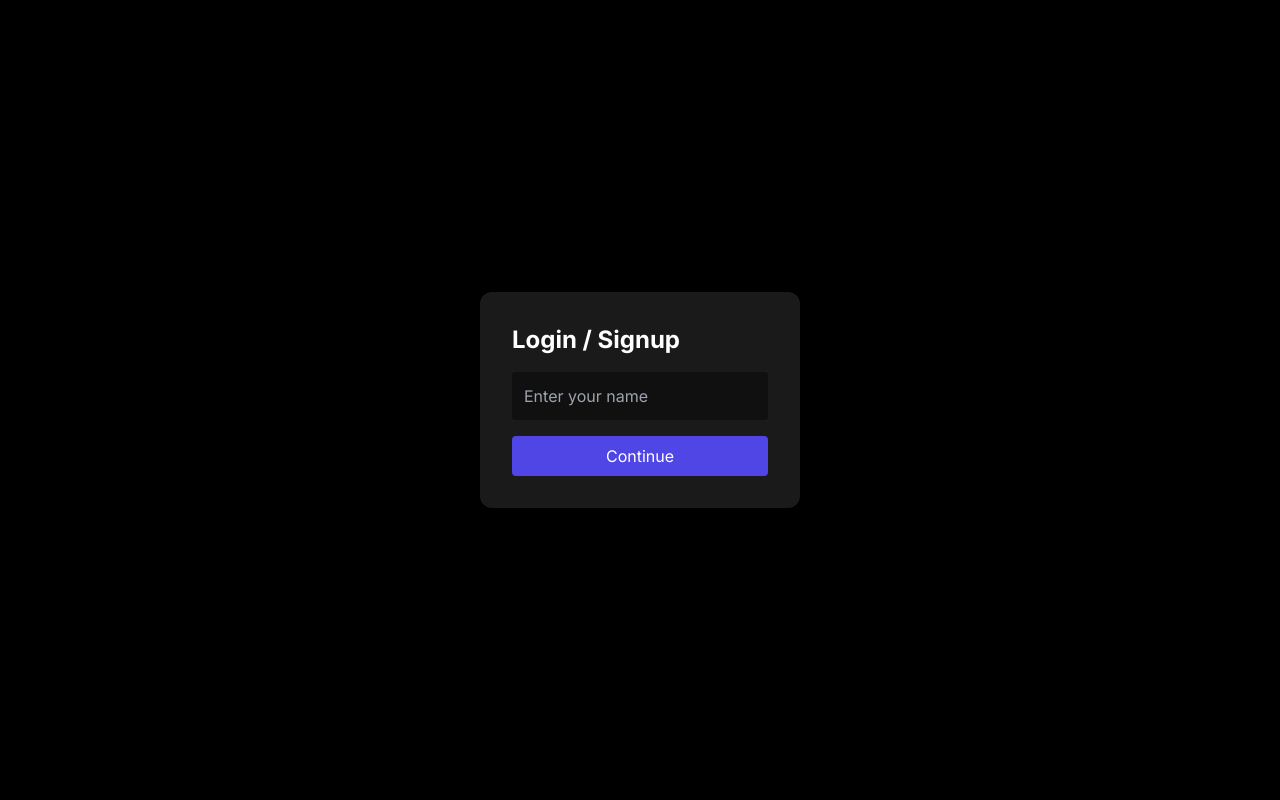
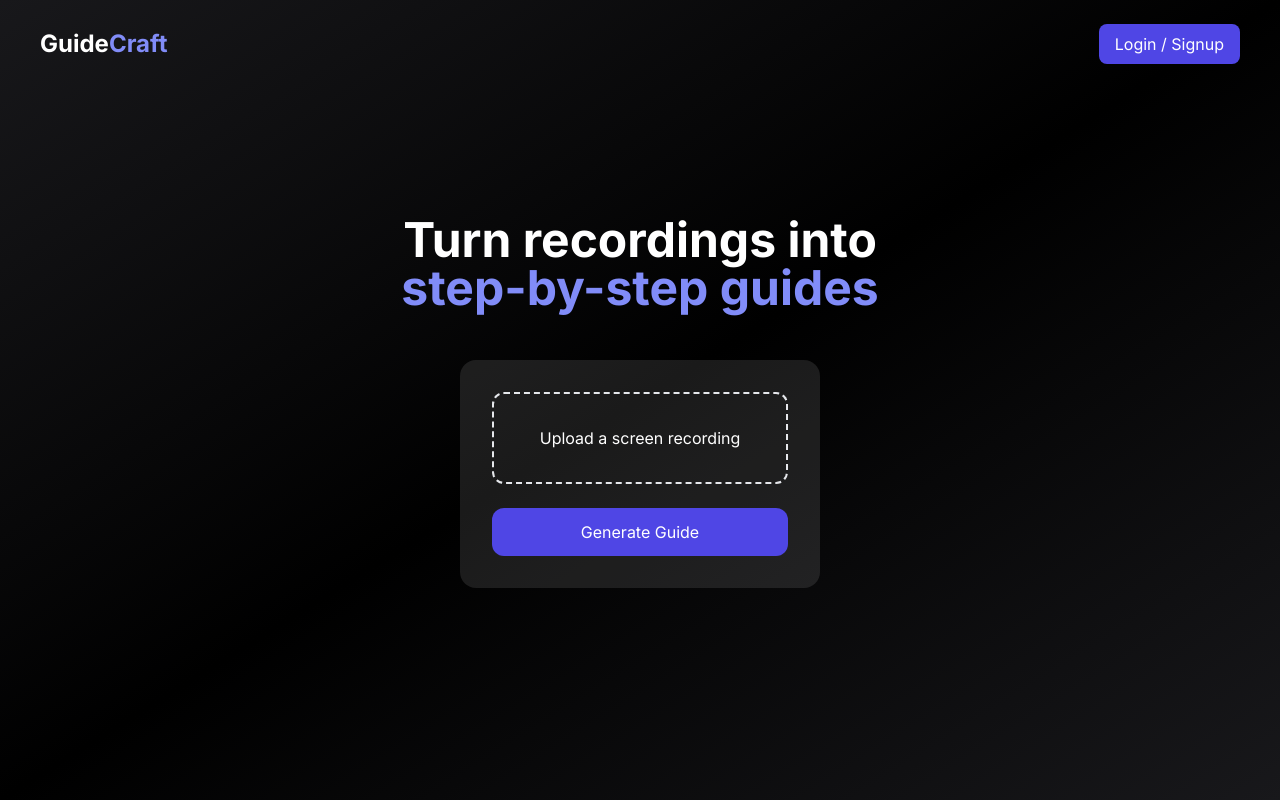
Before and after one commit to yadnik07/guidecraft, a React (Vite) app: page / in a window 1280 px wide. Before the commit this address led to /login. Built offline with nearby package versions, Linux system fonts and the light colour scheme.

Commit message:
final ui with login signup logout

```diff
--- a/src/App.tsx
+++ b/src/App.tsx
@@ -1,119 +1,188 @@
 import { useState } from "react"
-import { Routes, Route, Navigate, useNavigate } from "react-router-dom"
+import { Routes, Route, useNavigate } from "react-router-dom"
 
-/* ---------- SIMPLE AUTH ---------- */
+/* ================= AUTH HELPERS ================= */
 const isLoggedIn = () => localStorage.getItem("auth") === "true"
-const getUser = () => localStorage.getItem("user")
+const getUser = () => localStorage.getItem("currentUser")
 
-/* ---------- PROTECTED ROUTE ---------- */
-import React from "react"
-
-function Protected({ children }: { children: React.ReactNode }) {
-  return isLoggedIn() ? <>{children}</> : <Navigate to="/login" />
-}
-
-
-/* ---------- LOGIN / SIGNUP PAGE ---------- */
+/* ================= LOGIN ================= */
 function Login() {
-  const [name, setName] = useState("")
   const navigate = useNavigate()
+  const [email, setEmail] = useState("")
+  const [password, setPassword] = useState("")
 
   const handleLogin = () => {
-    if (!name.trim()) return
+    if (!email || !password) return
     localStorage.setItem("auth", "true")
-    localStorage.setItem("user", name)
+    localStorage.setItem("currentUser", email)
     navigate("/")
   }
 
   return (
-    <div className="min-h-screen bg-black flex items-center justify-center text-white">
-      <div className="bg-white/10 p-8 rounded-xl w-80">
-        <h1 className="text-2xl font-bold mb-4">Login / Signup</h1>
+    <div className="min-h-screen bg-zinc-950 flex items-center justify-center text-white">
+      <div className="w-full max-w-sm bg-white/5 p-8 rounded-2xl border border-white/10">
+        <h1 className="text-3xl font-bold mb-6 text-center">Login</h1>
 
         <input
-          className="w-full p-3 mb-4 bg-black/40 rounded"
-          placeholder="Enter your name"
-          value={name}
-          onChange={(e) => setName(e.target.value)}
+          type="email"
+          placeholder="Email"
+          className="w-full mb-4 p-3 rounded bg-black/40 border border-white/10"
+          onChange={(e) => setEmail(e.target.value)}
+        />
+
+        <input
+          type="password"
+          placeholder="Password"
+          className="w-full mb-6 p-3 rounded bg-black/40 border border-white/10"
+          onChange={(e) => setPassword(e.target.value)}
         />
 
         <button
           onClick={handleLogin}
-          className="w-full bg-indigo-600 py-2 rounded"
+          className="w-full py-3 bg-indigo-600 rounded-xl font-semibold"
         >
-          Continue
+          Login
+        </button>
+
+        <p
+          onClick={() => navigate("/signup")}
+          className="mt-4 text-sm text-center text-indigo-400 cursor-pointer"
+        >
+          New user? Create account
+        </p>
+      </div>
+    </div>
+  )
+}
+
+/* ================= SIGNUP ================= */
+function Signup() {
+  const navigate = useNavigate()
+  const [email, setEmail] = useState("")
+  const [password, setPassword] = useState("")
+
+  const handleSignup = () => {
+    if (!email || !password) return
+    localStorage.setItem("auth", "true")
+    localStorage.setItem("currentUser", email)
+    navigate("/")
+  }
+
+  return (
+    <div className="min-h-screen bg-zinc-950 flex items-center justify-center text-white">
+      <div className="w-full max-w-sm bg-white/5 p-8 rounded-2xl border border-white/10">
+        <h1 className="text-3xl font-bold mb-6 text-center">Sign Up</h1>
+
+        <input
+          type="email"
+          placeholder="Email"
+          className="w-full mb-4 p-3 rounded bg-black/40 border border-white/10"
+          onChange={(e) => setEmail(e.target.value)}
+        />
+
+        <input
+          type="password"
+          placeholder="Password"
+          className="w-full mb-6 p-3 rounded bg-black/40 border border-white/10"
+          onChange={(e) => setPassword(e.target.value)}
+        />
+
+        <button
+          onClick={handleSignup}
+          className="w-full py-3 bg-indigo-600 rounded-xl font-semibold"
+        >
+          Create Account
         </button>
       </div>
     </div>
   )
 }
 
-/* ---------- HOME ---------- */
+/* ================= HOME (MAIN UI SAME AS ORIGINAL) ================= */
 function Home() {
   const navigate = useNavigate()
-  const [file, setFile] = useState<File | null>(null)
+  const [fileName, setFileName] = useState<string | null>(null)
   const [loading, setLoading] = useState(false)
+
   const user = getUser()
 
   const logout = () => {
     localStorage.clear()
-    navigate("/login")
+    navigate("/")
   }
 
   const generate = () => {
-    if (!file) return
+    if (!isLoggedIn()) {
+      navigate("/login")
+      return
+    }
+
+    if (!fileName) return
     setLoading(true)
     setTimeout(() => navigate("/preview"), 2000)
   }
 
   return (
-    <div className="min-h-screen bg-black text-white">
+    <div className="min-h-screen bg-gradient-to-br from-zinc-900 via-black to-zinc-900 text-white">
       {/* HEADER */}
-      <header className="flex justify-between items-center px-8 py-6">
-        <h1 className="text-xl font-bold">GuideCraft</h1>
+      <header className="flex justify-between items-center px-10 py-6">
+        <h1 className="text-2xl font-bold">
+          Guide<span className="text-indigo-400">Craft</span>
+        </h1>
 
         <div className="flex items-center gap-4">
-          <span className="text-sm text-gray-400">{user}</span>
+          {user ? (
+            <>
+              <span className="text-sm text-white/70">{user}</span>
               <button
                 onClick={logout}
-            className="bg-red-500 px-4 py-2 rounded"
+                className="px-4 py-2 bg-red-500/80 rounded-lg"
               >
                 Logout
               </button>
+            </>
+          ) : (
+            <button
+              onClick={() => navigate("/login")}
+              className="px-4 py-2 bg-indigo-600 rounded-lg"
+            >
+              Login / Signup
+            </button>
+          )}
         </div>
       </header>
 
-      {/* HERO */}
+      {/* CENTER CONTENT */}
       <main className="flex flex-col items-center mt-32 text-center">
-        <h2 className="text-4xl font-bold mb-4">
+        <h2 className="text-5xl font-extrabold">
           Turn recordings into <br />
           <span className="text-indigo-400">step-by-step guides</span>
         </h2>
 
-        <p className="text-gray-400 mb-10">
-          Create beautiful product guides automatically from your screen recordings.
-        </p>
-
-        <div className="bg-white/10 p-8 rounded-xl w-80">
+        <div className="mt-12 bg-white/10 p-8 rounded-2xl w-[360px]">
           {!loading ? (
             <>
+              <label className="block border-2 border-dashed p-8 rounded-xl cursor-pointer text-center">
+                {fileName || "Upload a screen recording"}
                 <input
                   type="file"
-                className="mb-4"
-                onChange={(e) => setFile(e.target.files?.[0] || null)}
+                  hidden
+                  onChange={(e) =>
+                    setFileName(e.target.files?.[0]?.name || null)
+                  }
                 />
+              </label>
 
               <button
                 onClick={generate}
-                disabled={!file}
-                className="w-full bg-indigo-600 py-3 rounded disabled:opacity-50"
+                className="mt-6 w-full py-3 bg-indigo-600 rounded-xl"
               >
                 Generate Guide
               </button>
             </>
           ) : (
-            <div className="text-center">
-              <div className="w-10 h-10 border-4 border-indigo-500 border-t-transparent rounded-full animate-spin mx-auto"></div>
+            <div className="py-10">
+              <div className="h-12 w-12 border-4 border-indigo-500 border-t-transparent rounded-full animate-spin mx-auto"></div>
               <p className="mt-4">Processing…</p>
             </div>
           )}
@@ -123,37 +192,40 @@ function Home() {
   )
 }
 
-/* ---------- PREVIEW ---------- */
+/* ================= PREVIEW ================= */
 function Preview() {
   const navigate = useNavigate()
 
+  if (!isLoggedIn()) {
+    navigate("/login")
+    return null
+  }
+
   return (
-    <div className="min-h-screen bg-black text-white p-8">
-      <button
-        onClick={() => navigate("/")}
-        className="text-indigo-400 mb-6"
-      >
+    <div className="min-h-screen bg-zinc-950 text-white px-10 py-8">
+      <button onClick={() => navigate("/")} className="mb-6 text-indigo-400">
         ← Back
       </button>
 
-      <h1 className="text-3xl font-bold mb-6">Generated Guide</h1>
+      <h1 className="text-4xl font-bold mb-8">Generated Guide</h1>
 
-      {["Open app", "Click settings", "Save changes"].map((step, i) => (
-        <div key={i} className="bg-white/10 p-6 mb-4 rounded">
-          Step {i + 1}: {step}
+      {["Open app", "Click settings", "Save changes"].map((s, i) => (
+        <div key={i} className="mb-6 p-6 bg-white/5 rounded-xl">
+          Step {i + 1}: {s}
         </div>
       ))}
     </div>
   )
 }
 
-/* ---------- ROUTES ---------- */
+/* ================= ROUTES ================= */
 export default function App() {
   return (
     <Routes>
+      <Route path="/" element={<Home />} />
       <Route path="/login" element={<Login />} />
-      <Route path="/" element={<Protected><Home /></Protected>} />
-      <Route path="/preview" element={<Protected><Preview /></Protected>} />
+      <Route path="/signup" element={<Signup />} />
+      <Route path="/preview" element={<Preview />} />
     </Routes>
   )
 }
```
Lines whose indentation alone changed are shown as unchanged.
